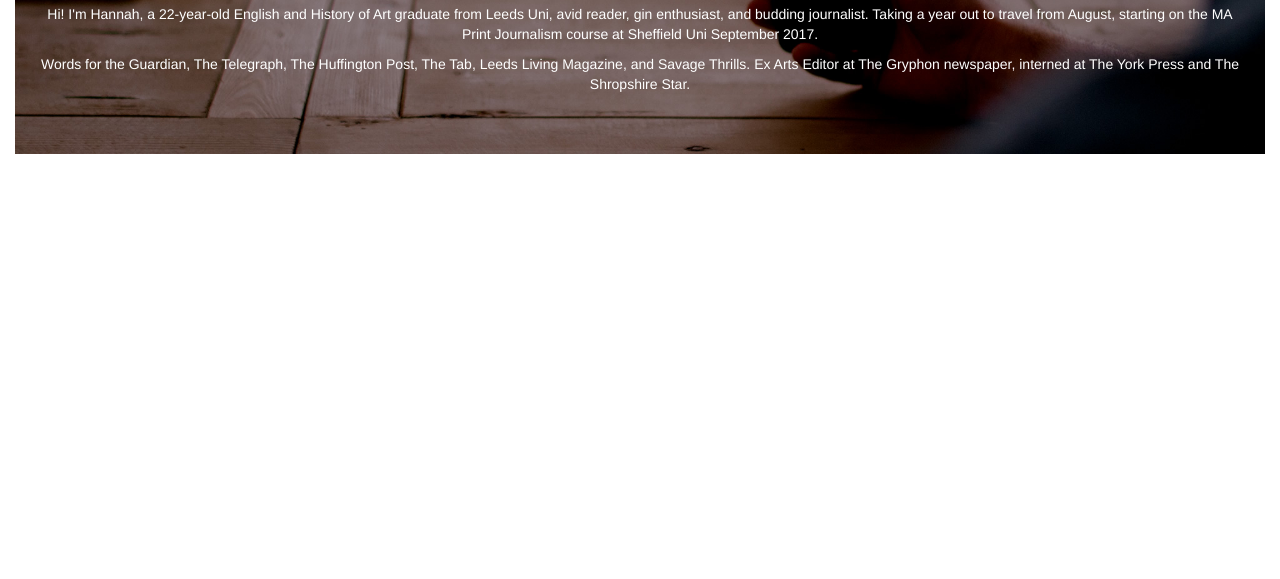
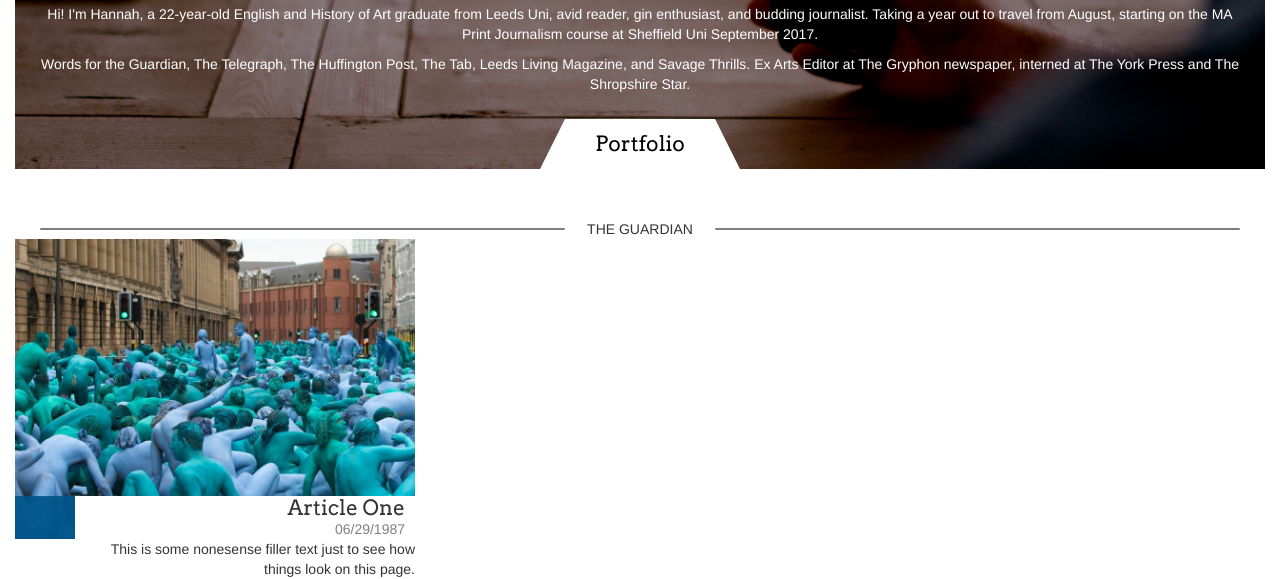
Before and after one commit to doug-dryburgh/hannah-tomes, a plain HTML site: page index.html in a window 1280 px wide. Shown: the part 441-1020 px from the top of the page. Before the commit the page ends 800 px from the top, so only its background shows below. Drawn offline with nearby package versions, Linux system fonts and the light colour scheme.

Commit message:
expanded content outline

```diff
--- a/css/style.css
+++ b/css/style.css
@@ -1,13 +1,13 @@
-        @import url('https://fonts.googleapis.com/css?family=Arvo');
+@import url('https://fonts.googleapis.com/css?family=Arvo');
+
+/*TITLE*/
+
 .title {
     background-image: url(../images/background.jpg);
     background-size: cover;
-    background-attachment: scroll;
-    #background-position: center;
-    background-repeat: repeat;
     min-height: 50vh;
     text-align: center;
-    padding: 25px 25px 50px 25px;
+    padding: 25px 25px 0 25px;
 }
 
 .title div {
@@ -20,11 +20,14 @@
     margin: 0 20px 0 20px;
 }
 
+.title p {
+    color: white;
+}
+
 .titleGraphic {
     display: flex;
     justify-content: space-between;
     align-items: center;
-    #margin: 0 20px 0 20px;
 }
 
 .titleBreakL {
@@ -46,16 +49,95 @@
     justify-content: center;
 }
 
+.tab {
+    height: 0;
+    width: 200px;
+    border-bottom: 50px solid white;
+    border-left: 25px solid transparent;
+    border-right: 25px solid transparent;
+    margin: auto;
+}
+
+.tab p {
+    font-family: 'Arvo', serif;
+    font-size: 1.5em;
+    color: black;
+    padding-top: 10px;
+}
+
+
+/*CONTENT*/
+
+.content {
+    margin-top: 50px;
+}
+
+.heading {
+    display: flex;
+    justify-content: space-between;
+    align-items: center;
+    margin: 0 25px 0 25px;
+}
+
+.heading span {
+    text-align: center;
+    min-width: 150px;
+}
+
+.headingBreak {
+    background-color: gray;
+    height: 2px;
+    border-radius: 15px;
+    width: 100%;
+}
+
+.articleContainer {
+    position: relative;
+    width: 400px;
+}
+
+.articleContainer span p {
+    position: absolute;
+    right: 0;
+    text-align: right;
+    width: 85%;
+}
+
+.image {
+        position: relative;
+    width: 400px;
+    height: 300px;
+    background-image: url(../images/temp.jpg);
+    background-size: cover;
+}
+
+.articleTitle {
+    position: absolute;
+    right: 0;
+    bottom: 0;
+    padding-right: 10px;
+    background-color: white;
+    width: 85%;
+    text-align: right;
+}
+
+.articleTitle h2 {
+    font-family: 'Arvo', serif;
+    font-size: 1.5em;
+    margin: 0;
+}
+
+.articleTitle p {
+    color: gray;
+    margin: 0;
+}
+
 h1 {
     font-family: 'Arvo', serif;
     font-size: 3em;
     color: white;
     margin: 0;
     /*keep eye on this*/
-}
-
-p {
-    color: white;
 }
 
 i {
@@ -80,7 +162,10 @@
     .title img {
         width: 150px;
     }
-    @media only screen and (min-width: 1200px) {
-        .title img {
-            width: 200px;
-        }
+}
+
+@media only screen and (min-width: 1200px) {
+    .title img {
+        width: 200px;
+    }
+}
--- a/index.html
+++ b/index.html
@@ -14,9 +14,10 @@
 
     <div class="container-fluid">
 
+        <!--Title-->
         <div class="title">
             <div>
-            <h1>Hannah Tomes</h1>
+                <h1>Hannah Tomes</h1>
             </div>
 
             <div class="titleGraphic">
@@ -26,7 +27,7 @@
             </div>
 
             <div>
-            <p>University of Leeds Graduate</p>
+                <p>University of Leeds Graduate</p>
             </div>
 
             <div class="social">
@@ -39,12 +40,40 @@
             </div>
 
             <div>
-            <p>Hi! I'm Hannah, a 22-year-old English and History of Art graduate from Leeds Uni, avid reader, gin enthusiast, and budding journalist. Taking a year out to travel from August, starting on the MA Print Journalism course at Sheffield Uni September 2017.</p>
-            <p>Words for the Guardian, The Telegraph, The Huffington Post, The Tab, Leeds Living Magazine, and Savage Thrills. Ex Arts Editor at The Gryphon newspaper, interned at The York Press and The Shropshire Star.</p>
+                <p>Hi! I'm Hannah, a 22-year-old English and History of Art graduate from Leeds Uni, avid reader, gin enthusiast, and budding journalist. Taking a year out to travel from August, starting on the MA Print Journalism course at Sheffield Uni September 2017.</p>
+                <p>Words for the Guardian, The Telegraph, The Huffington Post, The Tab, Leeds Living Magazine, and Savage Thrills. Ex Arts Editor at The Gryphon newspaper, interned at The York Press and The Shropshire Star.</p>
+            </div>
+
+            <div class="tab">
+                <p>Portfolio</p>
             </div>
 
         </div>
 
+        <!--Content-->
+        <div class="content">
+
+            <div class="heading">
+                <div class="headingBreak"></div>
+                <span>THE GUARDIAN</span>
+                <div class="headingBreak"></div>
+            </div>
+
+            <div class="articleContainer">
+            <div class="image">
+                <div class="articleTitle">
+                    <h2>Article One</h2>
+                    <p>06/29/1987</p>
+                </div>
+            </div>
+                <span>
+                    <p>This is some nonesense filler text just to see how things look on this page.</p></span>
+            </div>
+
+
+
+
+        </div>
 
 
 
```
Also changed, not shown: images/temp.jpg (added).
